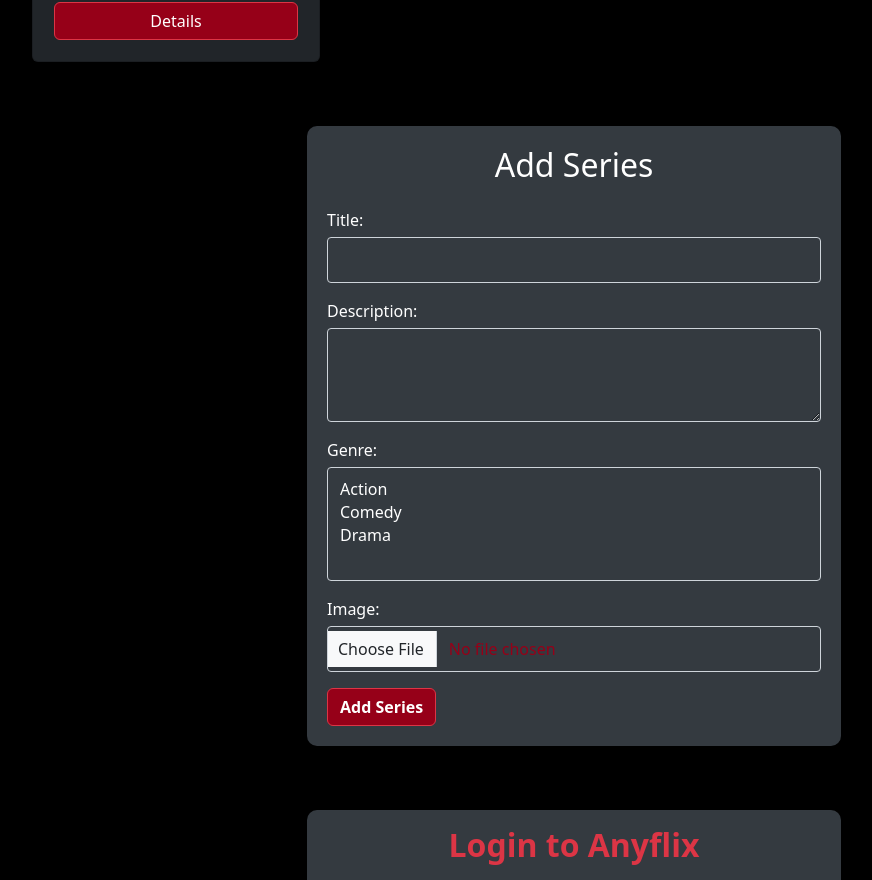
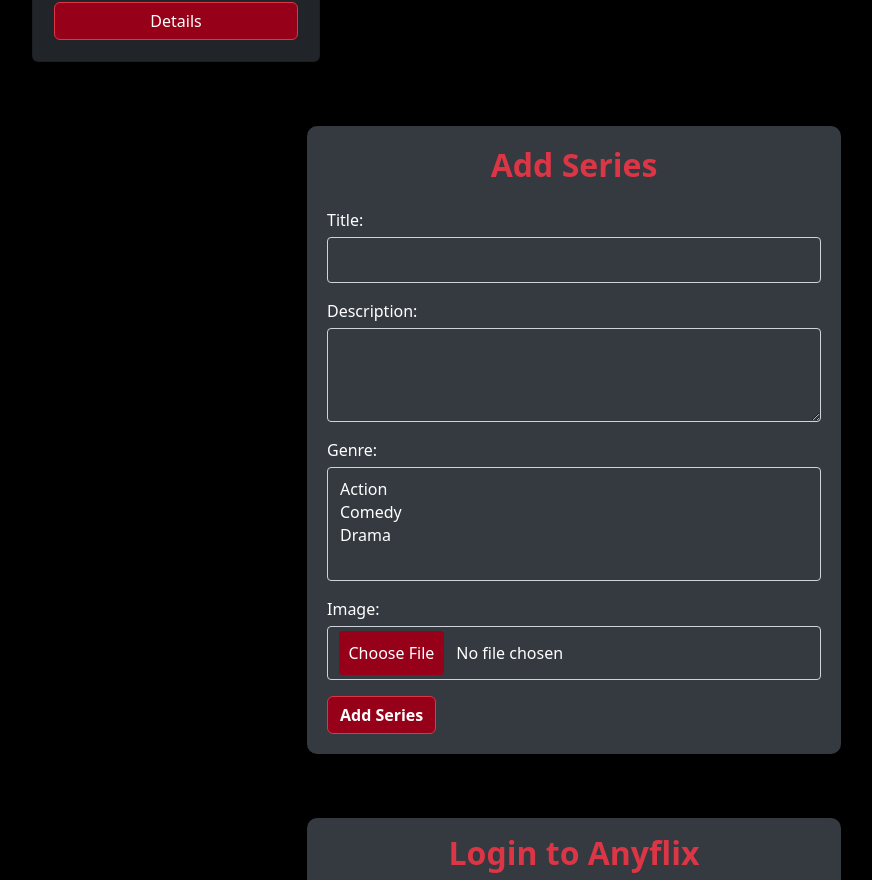
Before and after one commit to lexash707/AnyflixFE, an Angular app: page / in a window 1280 px wide. Shown: the part 752-1632 px from the top of the page, without its empty margins (66-938 px from the left). Built offline with nearby package versions, Linux system fonts and the light colour scheme.

Commit message:
updated add series form

```diff
--- a/src/app/add-series/add-series-form/add-series-form.component.css
+++ b/src/app/add-series/add-series-form/add-series-form.component.css
@@ -35,12 +35,32 @@
     color: white; /* White label text */
   }
 
+  h2.text-center.mb-4 {
+    color: #dc3545; /* Red color for Add Series heading */
+    font-weight: bold; /* Bold text */
+  }
+
   /* Styling for file input button text */
   .file-input {
-  color: #960018; /* Red text color for file input */
+    color: white; /* White text color for file input name */
   }
 
-/* Adjust title input color */
-.title-input {
-  color: #960018; /* Red text color for title input */
+  .file-input::file-selector-button {
+    background-color: #960018; /* Red background for the file input button */
+    color: white; /* White text */
+    border: none; /* Remove border */
+    padding: 10px; /* Padding inside the button */
+    border-radius: 4px; /* Rounded corners */
+    cursor: pointer; /* Pointer cursor */
+    margin-left: 0.5px;
   }
+
+  .file-input::file-selector-button:hover {
+    background-color: #fc0921; /* Darker red on hover */
+  }
+
+  /* Styling for multiple select options */
+  select.form-control option::selection {
+    background-color: #960018; /* Red background for selected options */
+    color: white; /* White text for selected options */
+  }
--- a/src/app/add-series/add-series-form/add-series-form.component.html
+++ b/src/app/add-series/add-series-form/add-series-form.component.html
@@ -4,18 +4,18 @@
     <div class="row justify-content-center mt-5">
       <div class="col-md-6">
         <div class="card card-bg-dark">
-        <h2 class="text-center mb-4 text-white">Add Series</h2>
+          <h2 class="text-center mb-4">Add Series</h2>
           <form action="/serije/dodajSeriju" method="post" enctype="multipart/form-data" class="login-form-boi">
             <div class="mb-3">
-            <label for="title" class="form-label text-white">Title:</label>
+              <label for="title" class="form-label">Title:</label>
               <input type="text" id="title" name="title" class="form-control title-input" required>
             </div>
             <div class="mb-3">
-            <label for="description" class="form-label text-white">Description:</label>
+              <label for="description" class="form-label">Description:</label>
               <textarea id="description" name="description" class="form-control" rows="3" required></textarea>
             </div>
             <div class="mb-3">
-            <label for="genre" class="form-label text-white">Genre:</label>
+              <label for="genre" class="form-label">Genre:</label>
               <select multiple id="genre" name="genre" class="form-control" required>
                 <option value="action">Action</option>
                 <option value="comedy">Comedy</option>
@@ -24,7 +24,7 @@
               </select>
             </div>
             <div class="mb-3">
-            <label for="image" class="form-label text-white">Image:</label>
+              <label for="image" class="form-label">Image:</label>
               <input type="file" id="image" name="image" accept="image/png, image/jpeg" class="form-control file-input" required>
             </div>
             <button type="submit" class="btn btn-primary btn-block">Add Series</button>
```
Lines whose indentation alone changed are shown as unchanged.
